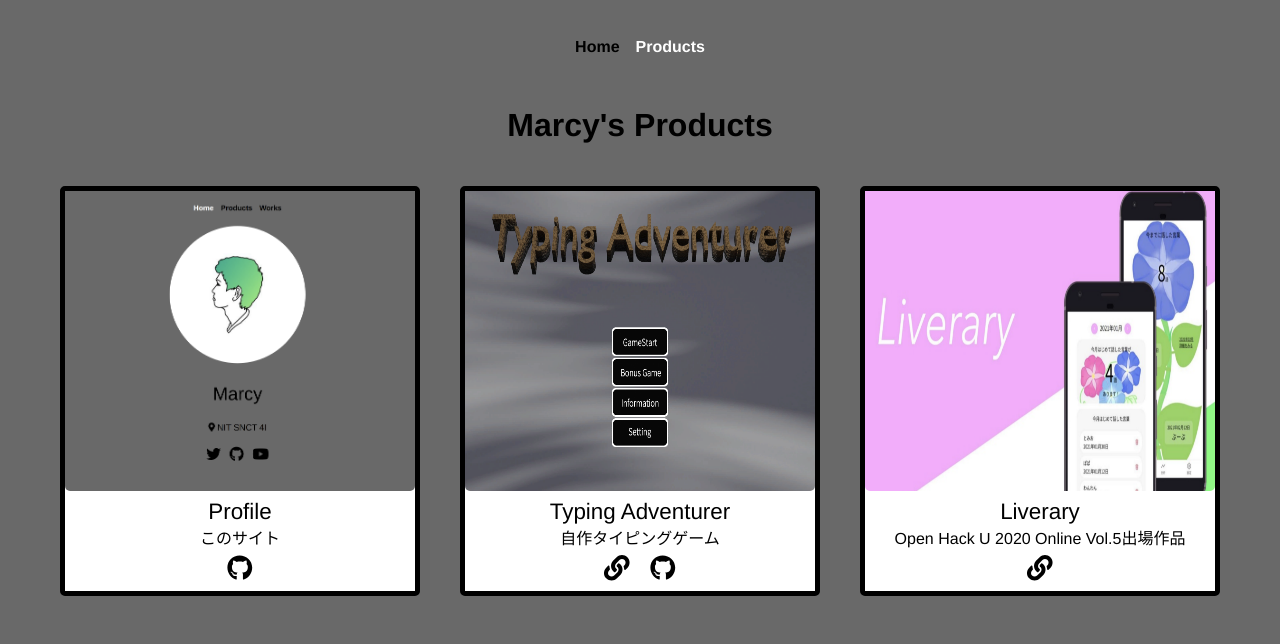
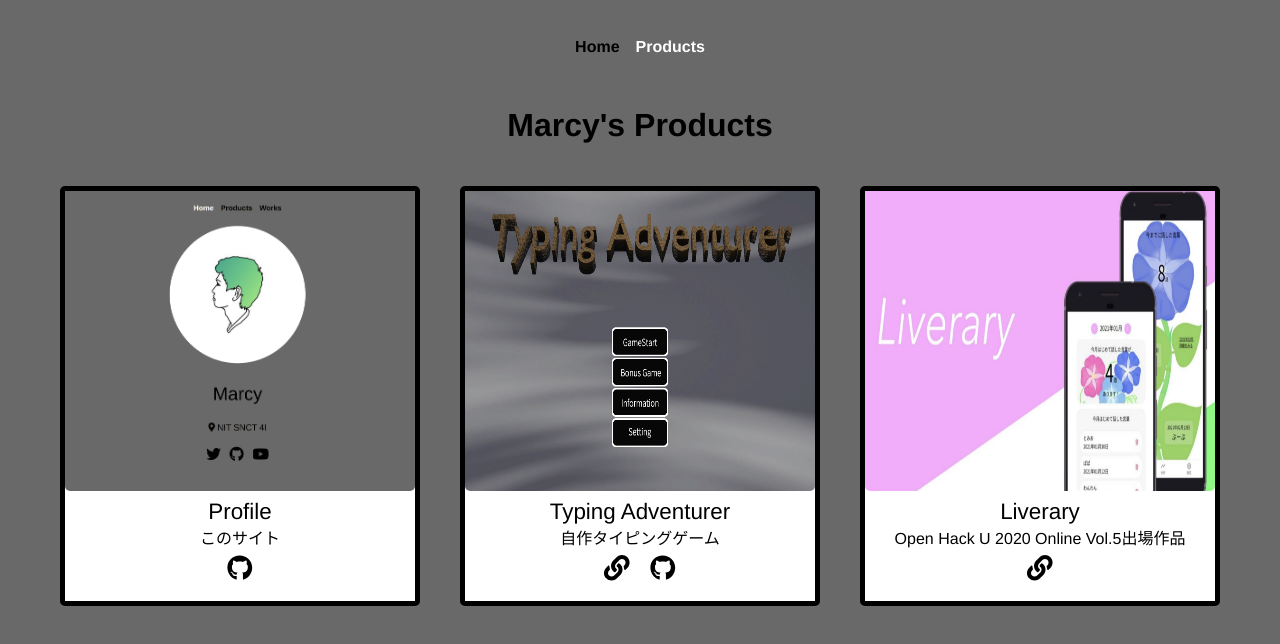
Before and after one commit to MAAAARCY/new_profile, a Vue app: page /products in a window 1280 px wide. Shown: the top 644 px of the page. Built offline with nearby package versions, Linux system fonts and the light colour scheme.

Commit message:
Fix: marginの修正

```diff
--- a/src/components/ProductCard.vue
+++ b/src/components/ProductCard.vue
@@ -26,7 +26,7 @@ export default {
   font-size: 2em;
   width: 350px;
   height: 300px;
-  padding-bottom: 100px;
+  padding-bottom: 110px;
   border: solid 5px #000000;
   border-radius: 5px;
   background-color: #ffffff;
```
